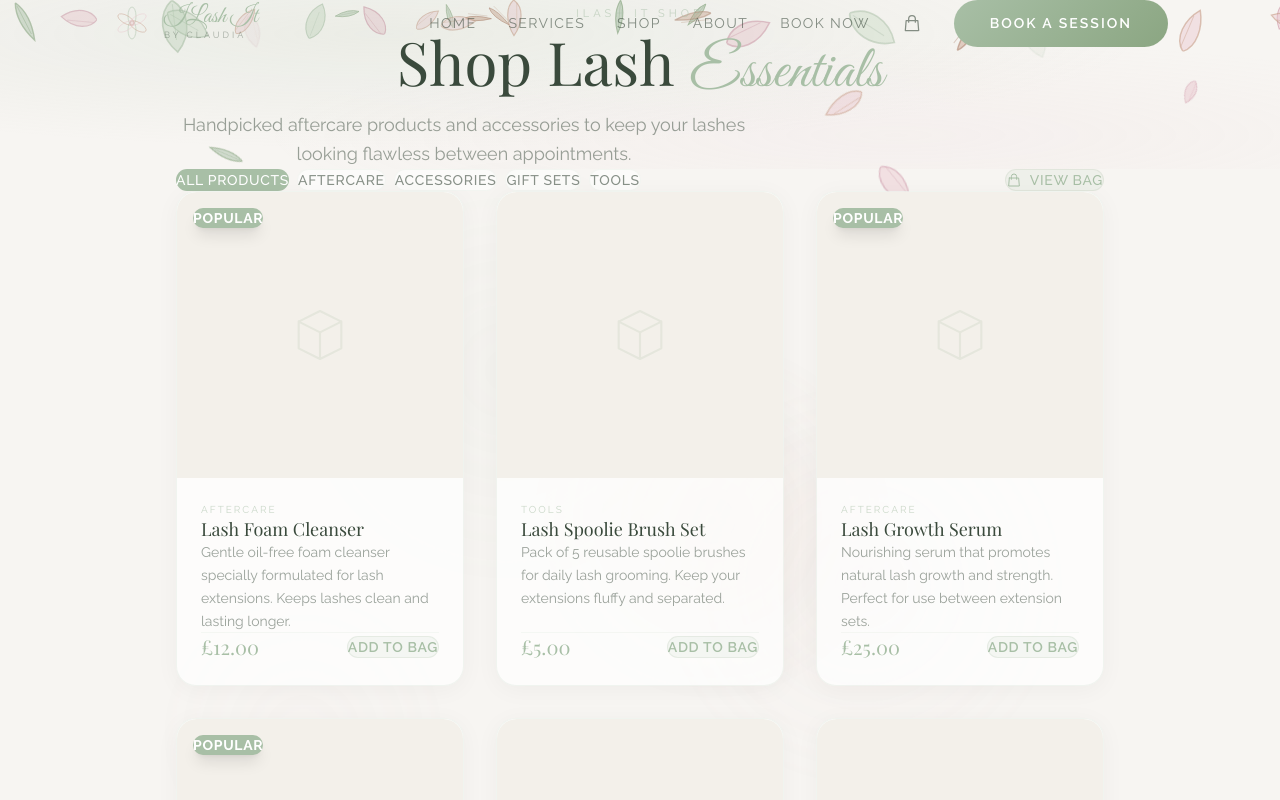
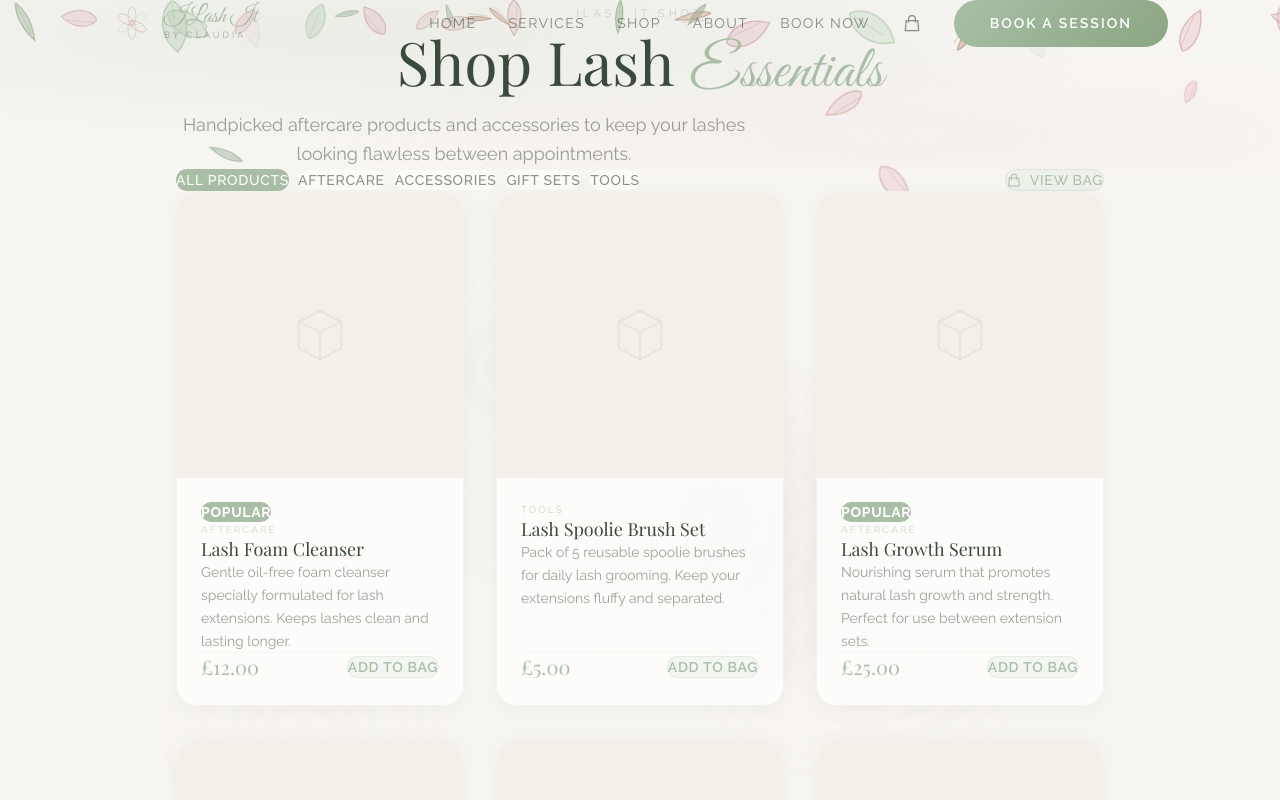
Before and after one commit to briancollins454-hub/Ilashitbyclaudia, a Next.js app: page /shop in a window 1280 px wide. Shown: the top 800 px of the page. Built offline with nearby package versions, Linux system fonts and the light colour scheme; a web font is replaced by a local one.

Commit message:
Move Popular badge into card details area - no more clipping

```diff
--- a/app/shop/page.tsx
+++ b/app/shop/page.tsx
@@ -46,13 +46,7 @@ function ProductCard({ product }: { product: Product }) {
   };
 
   return (
-    <div className="glass-card group flex flex-col h-full relative" style={{ padding: '0' }}>
-      {/* Popular badge — outside the clipped image area */}
-      {product.featured && (
-        <div className="absolute top-4 left-4 z-20 px-4 py-2 rounded-full bg-rose-gold text-white text-sm font-bold tracking-wider uppercase font-body shadow-lg">
-          Popular
-        </div>
-      )}
+    <div className="glass-card group flex flex-col h-full" style={{ padding: '0', overflow: 'visible' }}>
       {/* Image area */}
       <div className="relative aspect-square rounded-t-[20px] bg-luxe-surface overflow-hidden">
         <div className="absolute inset-0 flex items-center justify-center">
@@ -69,6 +63,11 @@ function ProductCard({ product }: { product: Product }) {
 
       {/* Details */}
       <div className="flex flex-col flex-1" style={{ padding: '1.5rem' }}>
+        {product.featured && (
+          <span className="inline-block self-start mb-3 px-4 py-1.5 rounded-full bg-rose-gold text-white text-sm font-bold tracking-wider uppercase font-body">
+            Popular
+          </span>
+        )}
         <span className="text-[10px] tracking-[2px] uppercase text-rose-gold/60 font-body mb-2">
           {product.category.replace('-', ' ')}
         </span>
```
